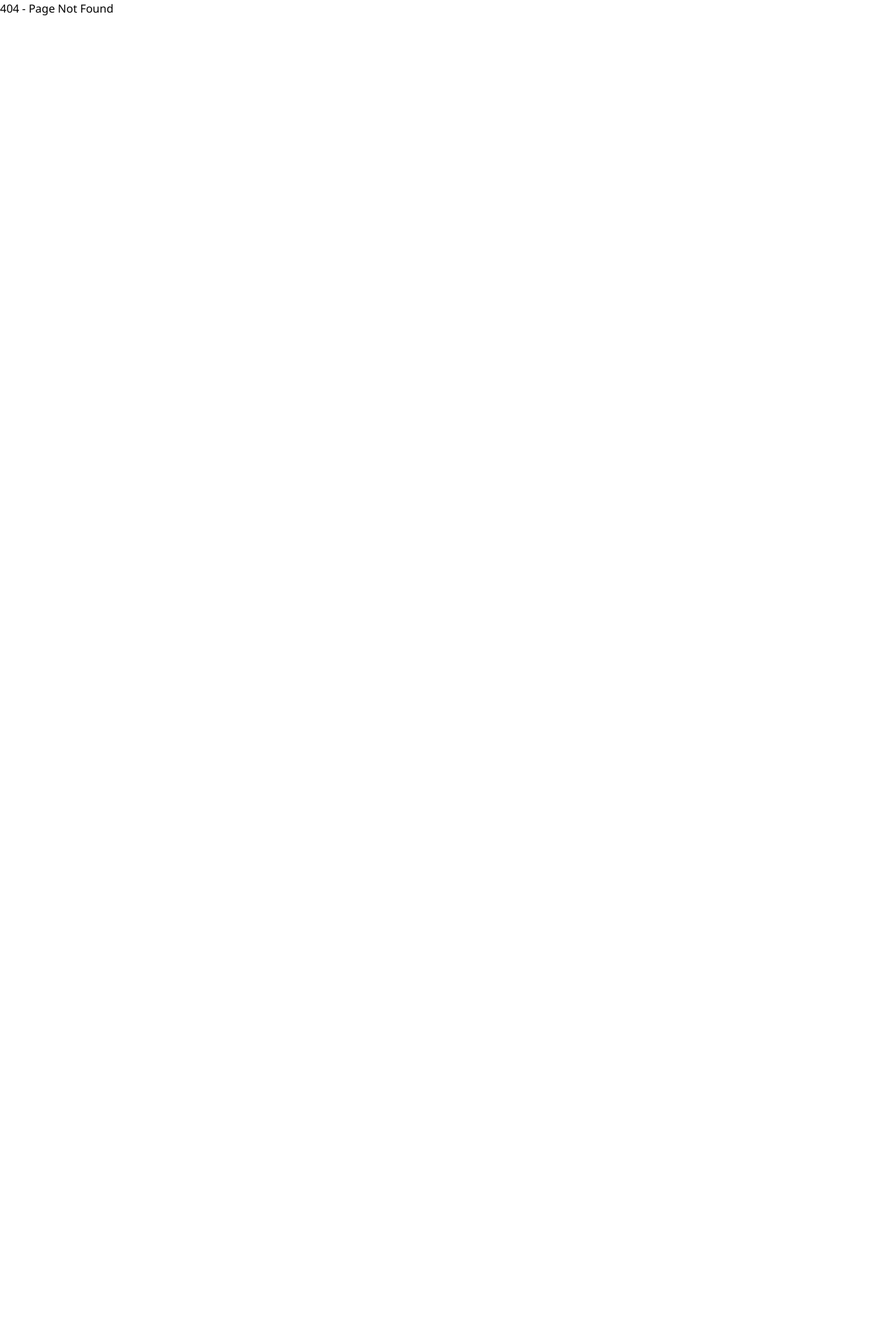
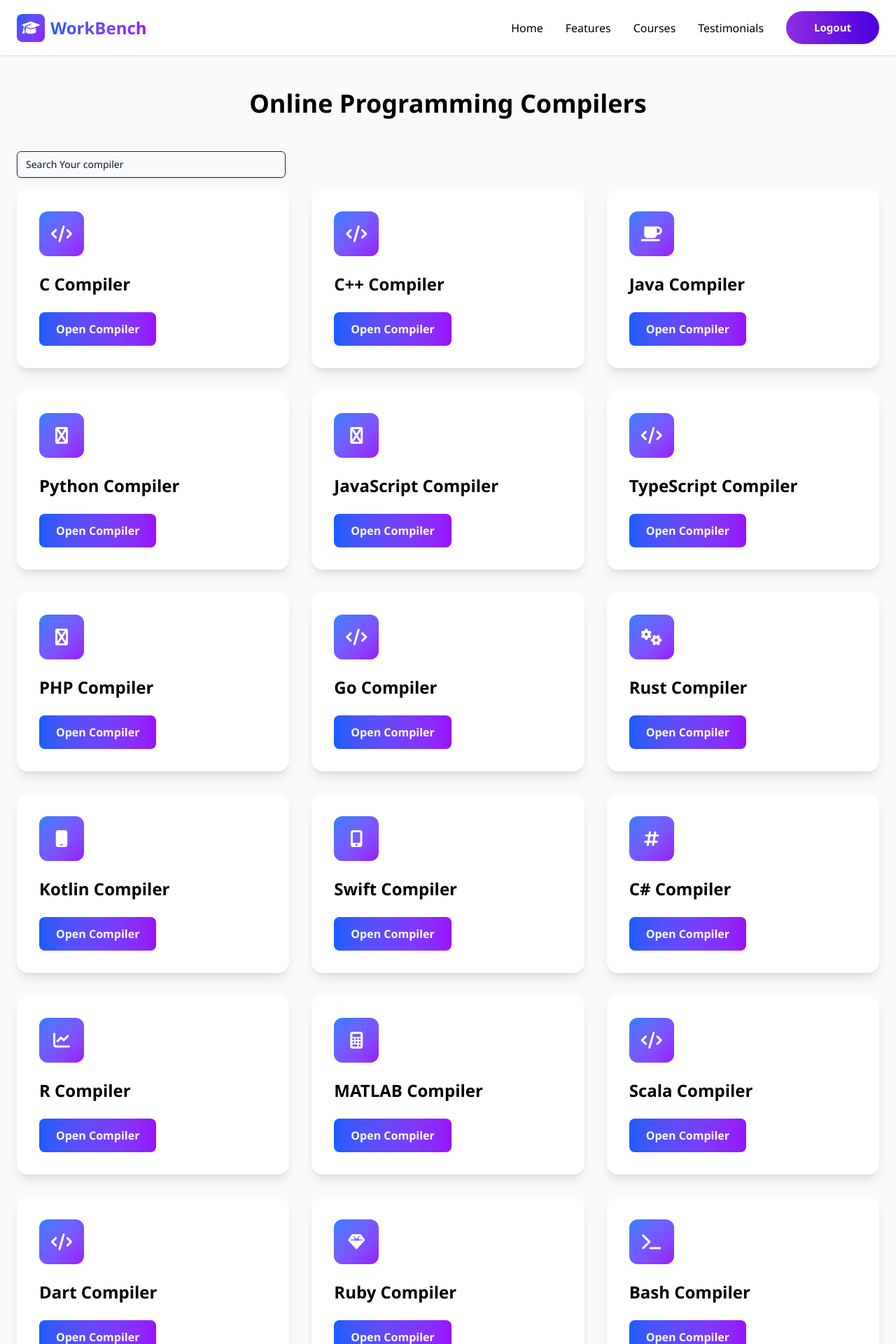
Before and after one commit to bodashanmukha16/WB_FE, a React (Vite) app: page /compilers in a window 1280 px wide. Before the commit this address had no page. Shown: the top 1920 px of the page at 70% size. Before the commit the page ends 800 px from the top, so only its background shows below. Built offline with nearby package versions, Linux system fonts and the light colour scheme; sample sign-in values are in the browser's storage.

Commit message:
Compilers Section Updated

```diff
--- a/src/Data/academic_overview.json
+++ b/src/Data/academic_overview.json
@@ -16,7 +16,8 @@
     "icon": "fa-laptop-code",
     "gradientFrom": "from-purple-500",
     "gradientTo": "to-purple-600",
-    "hoverBorder": "hover:border-purple-500"
+    "hoverBorder": "hover:border-purple-500",
+    "click_then":"/compilers"
   },
   {
     "id": 3,
--- /dev/null
+++ b/src/Data/compilers.json
@@ -0,0 +1,37 @@
+[
+  { "id": 1, "name": "C Compiler", "language": "C", "category": "Core", "icon": "fa-code", "color": "from-blue-500 to-blue-700", "url": "https://onecompiler.com/c" },
+  { "id": 2, "name": "C++ Compiler", "language": "C++", "category": "Core", "icon": "fa-code", "color": "from-indigo-500 to-indigo-700", "url": "https://onecompiler.com/cpp" },
+  { "id": 3, "name": "Java Compiler", "language": "Java", "category": "Core", "icon": "fa-coffee", "color": "from-red-500 to-red-700", "url": "https://onecompiler.com/java" },
+  { "id": 4, "name": "Python Compiler", "language": "Python", "category": "Core", "icon": "fa-python", "color": "from-yellow-400 to-yellow-600", "url": "https://onecompiler.com/python" },
+  { "id": 5, "name": "JavaScript Compiler", "language": "JavaScript", "category": "Web", "icon": "fa-js", "color": "from-yellow-300 to-yellow-500", "url": "https://onecompiler.com/javascript" },
+
+  { "id": 6, "name": "TypeScript Compiler", "language": "TypeScript", "category": "Web", "icon": "fa-code", "color": "from-blue-400 to-blue-600", "url": "https://onecompiler.com/typescript" },
+  { "id": 7, "name": "PHP Compiler", "language": "PHP", "category": "Web", "icon": "fa-php", "color": "from-purple-400 to-purple-600", "url": "https://onecompiler.com/php" },
+  { "id": 8, "name": "Go Compiler", "language": "Go", "category": "Core", "icon": "fa-code", "color": "from-cyan-400 to-cyan-600", "url": "https://onecompiler.com/go" },
+  { "id": 9, "name": "Rust Compiler", "language": "Rust", "category": "System", "icon": "fa-cogs", "color": "from-orange-500 to-orange-700", "url": "https://onecompiler.com/rust" },
+  { "id": 10, "name": "Kotlin Compiler", "language": "Kotlin", "category": "App Development", "icon": "fa-mobile", "color": "from-purple-500 to-pink-500", "url": "https://onecompiler.com/kotlin" },
+
+  { "id": 11, "name": "Swift Compiler", "language": "Swift", "category": "App Development", "icon": "fa-mobile-alt", "color": "from-orange-400 to-red-500", "url": "https://onecompiler.com/swift" },
+  { "id": 12, "name": "C# Compiler", "language": "C#", "category": "Core", "icon": "fa-hashtag", "color": "from-green-500 to-green-700", "url": "https://onecompiler.com/csharp" },
+  { "id": 13, "name": "R Compiler", "language": "R", "category": "Data Science", "icon": "fa-chart-line", "color": "from-blue-400 to-indigo-600", "url": "https://onecompiler.com/r" },
+  { "id": 14, "name": "MATLAB Compiler", "language": "MATLAB", "category": "Data Science", "icon": "fa-calculator", "color": "from-orange-500 to-yellow-500", "url": "https://onecompiler.com/octave" },
+  { "id": 15, "name": "Scala Compiler", "language": "Scala", "category": "Core", "icon": "fa-code", "color": "from-red-600 to-red-800", "url": "https://onecompiler.com/scala" },
+
+  { "id": 16, "name": "Dart Compiler", "language": "Dart", "category": "App Development", "icon": "fa-code", "color": "from-blue-300 to-blue-500", "url": "https://onecompiler.com/dart" },
+  { "id": 17, "name": "Ruby Compiler", "language": "Ruby", "category": "Web", "icon": "fa-gem", "color": "from-red-400 to-pink-600", "url": "https://onecompiler.com/ruby" },
+  { "id": 18, "name": "Bash Compiler", "language": "Bash", "category": "System", "icon": "fa-terminal", "color": "from-gray-600 to-gray-800", "url": "https://onecompiler.com/bash" },
+  { "id": 19, "name": "Assembly Compiler", "language": "Assembly", "category": "System", "icon": "fa-microchip", "color": "from-gray-700 to-black", "url": "https://onecompiler.com/assembly" },
+  { "id": 20, "name": "SQL Compiler", "language": "SQL", "category": "Database", "icon": "fa-database", "color": "from-blue-500 to-indigo-600", "url": "https://onecompiler.com/mysql" },
+
+  { "id": 21, "name": "MySQL Compiler", "language": "MySQL", "category": "Database", "icon": "fa-database", "color": "from-orange-400 to-blue-600", "url": "https://onecompiler.com/mysql" },
+  { "id": 22, "name": "PostgreSQL Compiler", "language": "PostgreSQL", "category": "Database", "icon": "fa-database", "color": "from-blue-700 to-indigo-800", "url": "https://onecompiler.com/postgresql" },
+  { "id": 23, "name": "MongoDB Playground", "language": "MongoDB", "category": "Database", "icon": "fa-leaf", "color": "from-green-500 to-green-700", "url": "https://www.mongodb.com/try/playground" },
+  { "id": 24, "name": "HTML Editor", "language": "HTML", "category": "Web", "icon": "fa-html5", "color": "from-orange-500 to-red-500", "url": "https://onecompiler.com/html" },
+  { "id": 25, "name": "CSS Editor", "language": "CSS", "category": "Web", "icon": "fa-css3-alt", "color": "from-blue-400 to-blue-700", "url": "https://onecompiler.com/html" },
+
+  { "id": 26, "name": "React Playground", "language": "React", "category": "Web", "icon": "fa-react", "color": "from-cyan-400 to-blue-500", "url": "https://codesandbox.io/" },
+  { "id": 27, "name": "Angular Playground", "language": "Angular", "category": "Web", "icon": "fa-angular", "color": "from-red-600 to-red-800", "url": "https://stackblitz.com/" },
+  { "id": 28, "name": "Vue Playground", "language": "Vue", "category": "Web", "icon": "fa-vuejs", "color": "from-green-400 to-green-600", "url": "https://stackblitz.com/" },
+  { "id": 29, "name": "Node.js Playground", "language": "Node.js", "category": "Web", "icon": "fa-node-js", "color": "from-green-500 to-green-800", "url": "https://onecompiler.com/nodejs" },
+  { "id": 30, "name": "Groovy Compiler", "language": "Groovy", "category": "Core", "icon": "fa-code", "color": "from-green-400 to-green-600", "url": "https://onecompiler.com/groovy" }
+]
--- a/src/components/layout/Header.jsx
+++ b/src/components/layout/Header.jsx
@@ -12,7 +12,7 @@ export default function Header() {
       <div className="container mx-auto px-6 py-4">
         <div className="flex items-center justify-between">
 
-          <div className="flex items-center space-x-2">
+          <div className="flex items-center space-x-2 home-btn-click" onClick={()=>{navigate("/dash")}}>
             <div className="w-10 h-10 bg-gradient-to-br from-blue-600 to-purple-600 rounded-lg flex items-center justify-center">
               <i className="fas fa-graduation-cap text-white text-xl"></i>
             </div>
--- /dev/null
+++ b/src/pages/Compilers/Compiler.jsx
@@ -0,0 +1,51 @@
+import Footer from "../../components/layout/Footer";
+import Header from "../../components/layout/Header";
+import compilers from "../../Data/compilers.json";
+
+export default function Compiler() {
+  return (
+    <>
+      <Header></Header>
+
+      <div className="min-h-screen bg-gray-50 pt-32 pb-20 px-6">
+        <div className="max-w-7xl mx-auto">
+          <h1 className="text-4xl font-bold text-center mb-12">
+            Online Programming Compilers
+          </h1>
+          <div class="w-full max-w-sm min-w-[200px] mb-4">
+            <input
+              class="w-full bg-transparent placeholder:text-slate-900 text-slate-700 text-sm border border-slate-800 rounded-md pl-3 pr-28 py-2 transition duration-300 ease focus:outline-none focus:border-slate-400 hover:border-slate-300 shadow-sm focus:shadow"
+              placeholder="Search Your compiler"
+            />
+          </div>
+          <div className="grid md:grid-cols-2 lg:grid-cols-3 gap-8">
+            {compilers.map((compiler) => (
+              <div
+                key={compiler.id}
+                className="bg-white p-8 rounded-2xl shadow-lg hover:shadow-xl transition-all duration-300 transform hover:-translate-y-2"
+              >
+                <div className="w-16 h-16 bg-gradient-to-br from-blue-500 to-purple-600 rounded-xl flex items-center justify-center mb-6">
+                  <i className={`fas ${compiler.icon} text-white text-2xl`}></i>
+                </div>
+
+                <h3 className="text-2xl font-bold mb-3">{compiler.name}</h3>
+
+                <p className="text-gray-600 mb-6">{compiler.description}</p>
+
+                <a
+                  href={compiler.url}
+                  target="_blank"
+                  rel="noopener noreferrer"
+                  className="inline-block px-6 py-3 bg-gradient-to-r from-blue-600 to-purple-600 text-white rounded-lg font-semibold hover:shadow-lg transition-all duration-300"
+                >
+                  Open Compiler
+                </a>
+              </div>
+            ))}
+          </div>
+        </div>
+      </div>
+      <Footer></Footer>
+    </>
+  );
+}
--- a/src/pages/Materials/MaterialsHome.jsx
+++ b/src/pages/Materials/MaterialsHome.jsx
@@ -1,11 +1,10 @@
 import React from 'react'
 import Header from '../../components/layout/Header'
 import Footer from '../../components/layout/Footer'
-import features from '../../components/sections/Features'
-import { Navigate, useNavigate } from 'react-router-dom'
+import { Navigate } from 'react-router-dom'
 
 function MaterialsHome() {
-     const navigate = useNavigate();
+
   return (
     <div>
         <Header></Header>
--- a/src/routes/AppRoutes.jsx
+++ b/src/routes/AppRoutes.jsx
@@ -5,6 +5,7 @@ import Dashboard from '../pages/Dashboard'
 import ProtectedRoute from './ProtectedRoute'
 import DashboardHome from '../pages/Dashboard/DashboardHome'
 import MaterialsHome from '../pages/Materials/MaterialsHome'
+import Compiler from '../pages/Compilers/Compiler'
 
 function AppRoutes() {
   return (
@@ -13,6 +14,7 @@ function AppRoutes() {
             <Route path="/" element={<LoginPage></LoginPage>}></Route>
             <Route path='/dash' element={<ProtectedRoute><DashboardHome></DashboardHome></ProtectedRoute>}></Route>
             <Route path='/materials' element={<ProtectedRoute><MaterialsHome></MaterialsHome></ProtectedRoute>}></Route>
+            <Route path="/compilers" element={<ProtectedRoute><Compiler /></ProtectedRoute>} />
             <Route path="*" element={<h1>404 - Page Not Found</h1>} />
         </Routes>
     </div>
--- a/src/styles/login.css
+++ b/src/styles/login.css
@@ -192,3 +192,7 @@ button:hover {
     width: 150px;
   }
 }
+.home-btn-click
+{
+    cursor: pointer;
+}
```
